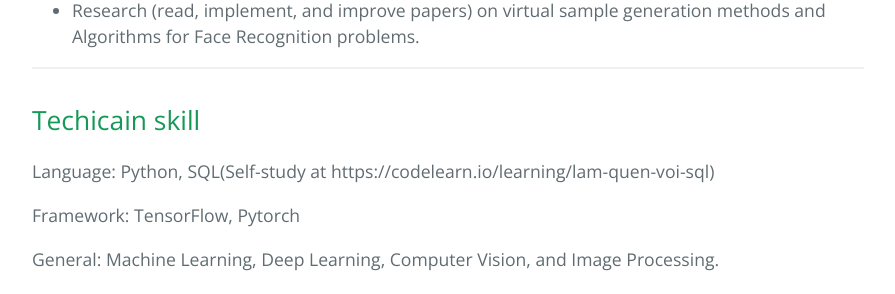
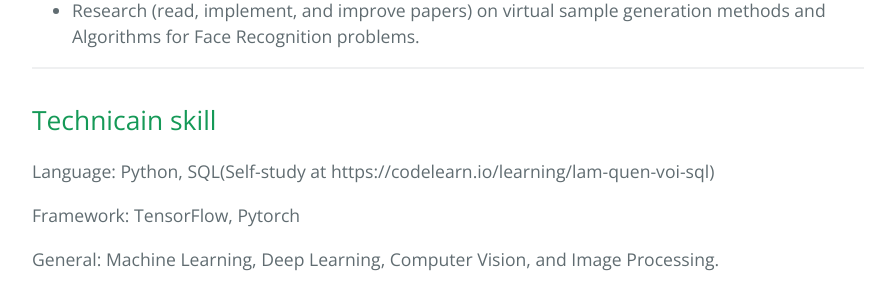
Before and after one commit to AnhPhTu/AnhPhTu.github.io, a Jekyll site: the page built from index.md, in a window 1280 px wide. Shown: the part 1310-1604 px from the top of the page, without its empty margins (192-1087 px from the left). Built offline with Jekyll 4.4.1, drawn with Linux system fonts in a browser that asks for light colours.

Commit message:
Update index.md

```diff
--- a/index.md
+++ b/index.md
@@ -43,7 +43,7 @@ Graduation internship
 
 
 ------
-## Techicain skill
+## Technicain skill
 
 Language: Python, SQL(Self-study at https://codelearn.io/learning/lam-quen-voi-sql)
 
```
